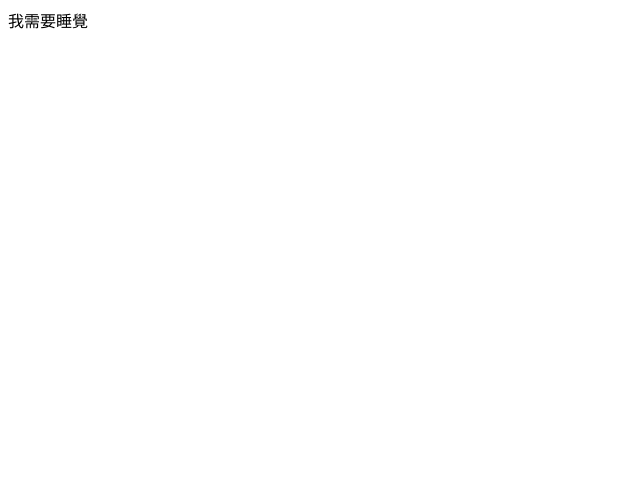
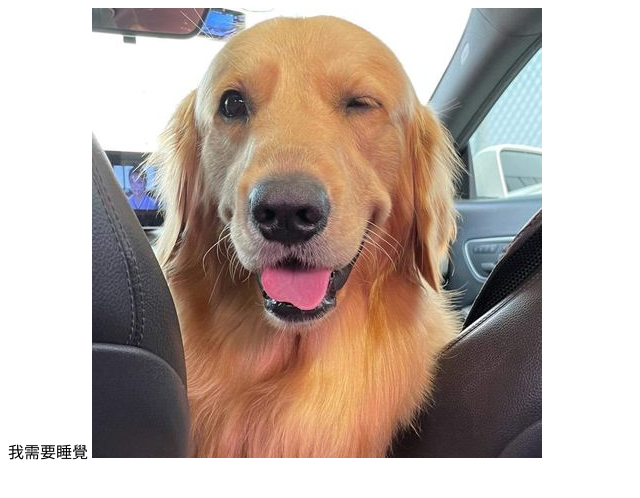
Before and after one commit to fishball1007/4584, a plain HTML site: page index.html in a window 1280 px wide. Shown: the whole page, without its empty margins (0-640 px from the left). Drawn offline with Linux system fonts and the light colour scheme.

Commit message:
新增圖片

```diff
--- a/index.html
+++ b/index.html
@@ -6,5 +6,7 @@
 </head>
 <body>
 我需要睡覺
+<img src="img/d6110801.jpg" width="450" height="450"></img>
+
 </body>
 </html>
```
Also changed, not shown: img/d6110801.jpg (added).
